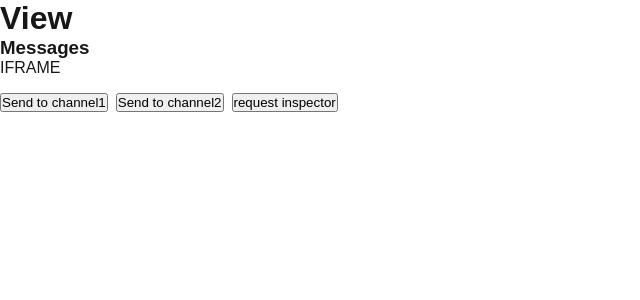
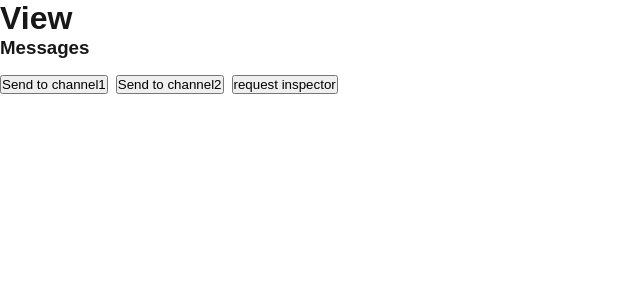
Before and after one commit to shunlll999/wcii, a Next.js app: page /brodcast/view in a window 1280 px wide. Shown: the top 300 px of the page, without its empty margins (0-640 px from the left). Built offline with nearby package versions, Linux system fonts and the light colour scheme.

Commit message:
feat(broadcast): update git user [WCII-001]

```diff
--- a/src/app/brodcast/builder/page.tsx
+++ b/src/app/brodcast/builder/page.tsx
@@ -32,7 +32,6 @@ export default function Builder() {
       <div className={styles['frame-builder']}>
         <h3>Builder Messages</h3>
         <div className={styles['frame-parent']}>
-          PAGE
           <ul>
             {messages.map((m, i) => <li key={i}>{m}</li>)}
           </ul>
--- a/src/app/brodcast/view/page.tsx
+++ b/src/app/brodcast/view/page.tsx
@@ -57,7 +57,6 @@ const BroadcastView = () => {
     <div>
       <h1>View</h1>
       <h3>Messages</h3>
-      IFRAME
       <ul>
         {messages.map((m, i) => <li key={i}>{m}</li>)}
       </ul>
```
